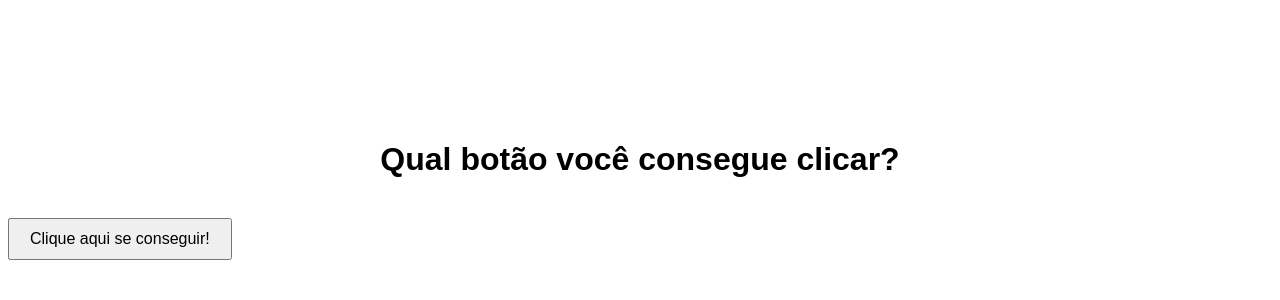
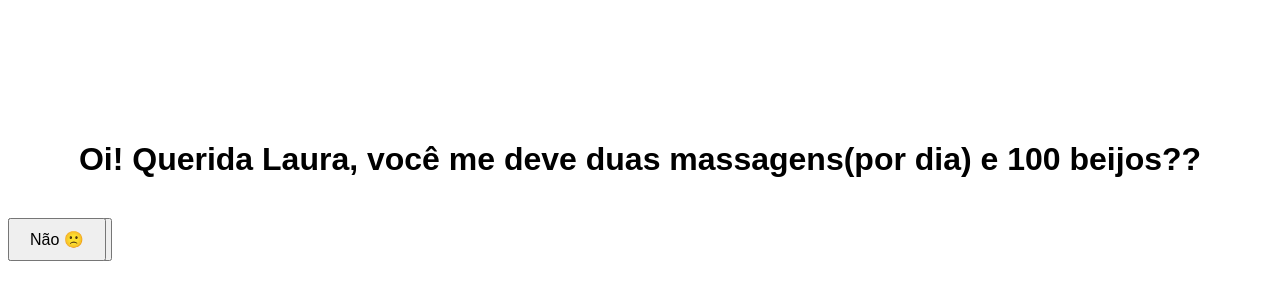
Before and after one commit to marc-alves/tabnews-clone, a Next.js app: page / in a window 1280 px wide. Shown: the part 218-518 px from the top of the page. Built offline with nearby package versions, Linux system fonts and the light colour scheme.

Commit message:
código atualizado

```diff
--- a/pages/index.js
+++ b/pages/index.js
@@ -45,7 +45,7 @@ function Home() {
       height: '100vh',
       fontFamily: 'Arial, sans-serif'
     }}>
-      <h1 style={{ marginBottom: '40px' }}>Qual botão você consegue clicar?</h1>
+      <h1 style={{ marginBottom: '40px' }}>Oi! Querida Laura, você me deve duas massagens(por dia) e 100 beijos??</h1>
 
       <div style={{
         width: '100%',
@@ -55,7 +55,7 @@ function Home() {
         position: 'relative'
       }}>
         <button style={{ padding: '10px 20px', fontSize: '16px' }}>
-          Botão Normal
+          Siim! ❤️
         </button>
         <button
           id="botao-fugitivo"
@@ -66,7 +66,7 @@ function Home() {
             cursor: 'pointer'
           }}
         >
-          Clique aqui se conseguir!
+          Não 🙁
         </button>
       </div>
     </div>
```
